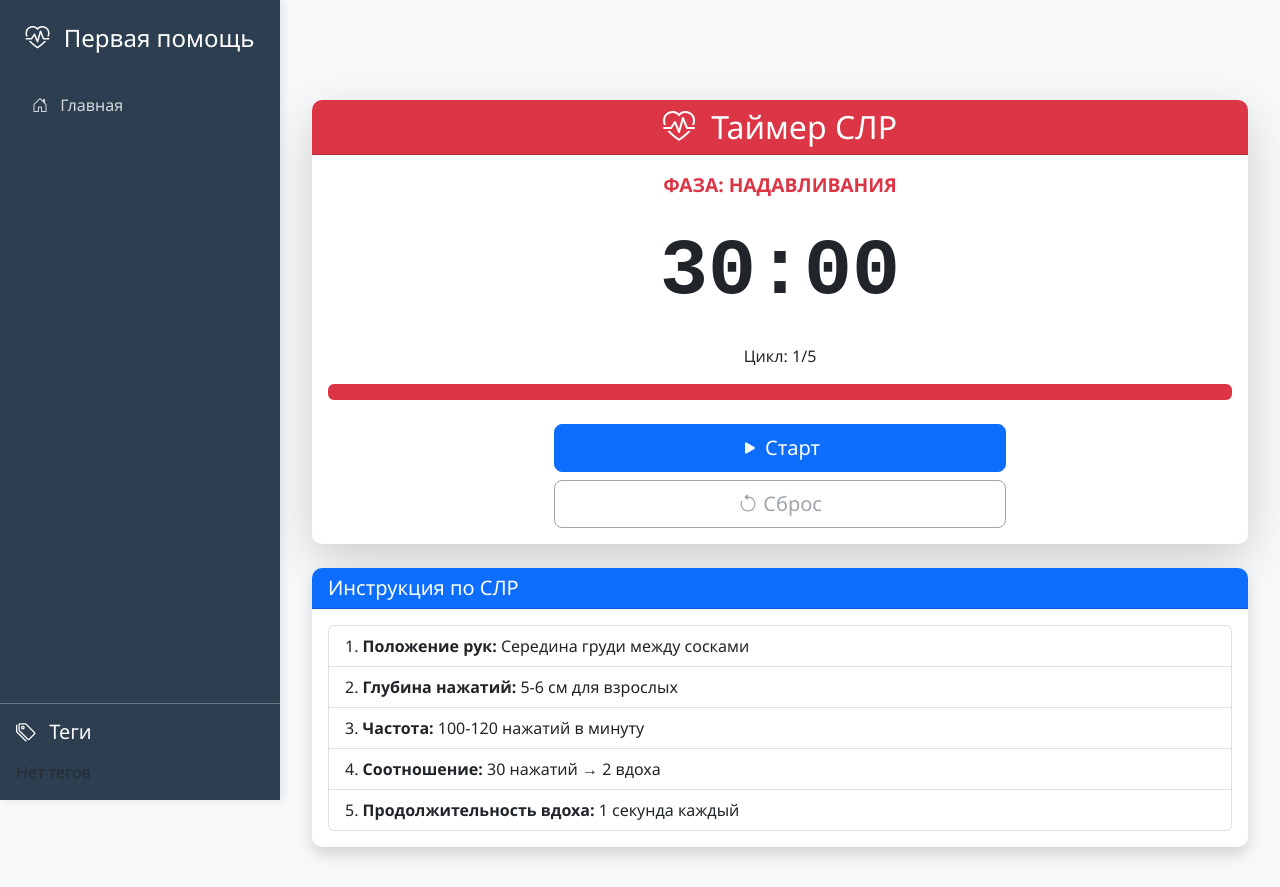
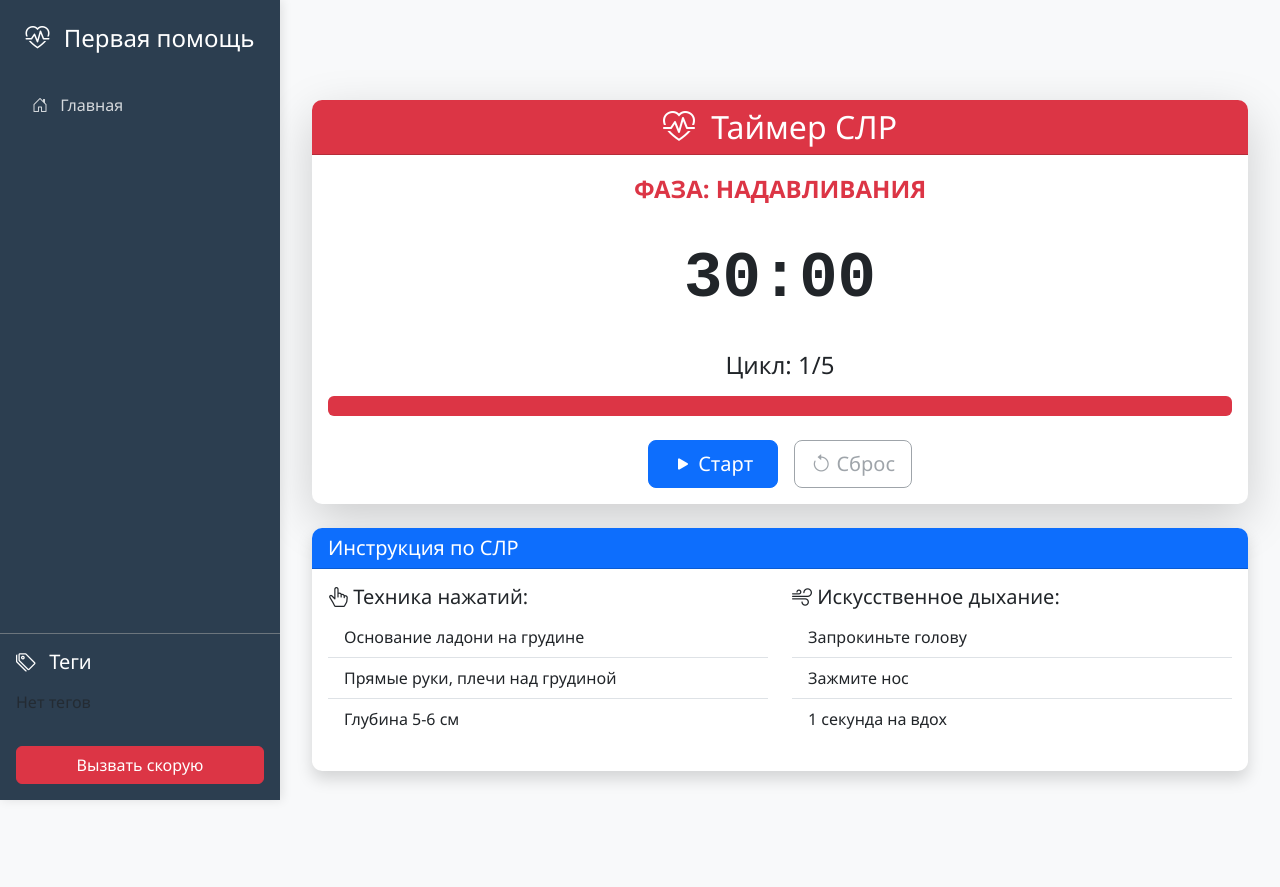
Before and after one commit to antonzabiran/first_aid, a Django app: template medical_care/templates/medical_care/cpr_timer.html in a window 1280 px wide. After the commit the page ends 800 px from the top, so only its background shows below. Run offline with Django 5.2, Linux system fonts and the light colour scheme; the template is opened without the code that fills it, so the values that code supplies are empty.

Commit message:
Объединение всех изменений в main

```diff
--- a/medical_care/templates/medical_care/base.html
+++ b/medical_care/templates/medical_care/base.html
@@ -5,14 +5,8 @@
     <meta charset="UTF-8">
     <meta name="viewport" content="width=device-width, initial-scale=1.0">
     <title>{% block title %}Медицинский справочник первой помощи{% endblock %}</title>
-
-    <!-- Bootstrap 5 CSS -->
     <link href="https://cdn.jsdelivr.net/npm/bootstrap@5.3.0/dist/css/bootstrap.min.css" rel="stylesheet">
-
-    <!-- Bootstrap Icons -->
     <link rel="stylesheet" href="https://cdn.jsdelivr.net/npm/bootstrap-icons@1.8.0/font/bootstrap-icons.css">
-
-    <!-- Кастомные стили -->
     <style>
         :root {
             --sidebar-width: 280px;
@@ -83,7 +77,6 @@
     {% block extra_css %}{% endblock %}
 </head>
 <body>
-    <!-- Боковая панель -->
     <aside class="sidebar">
         <div class="d-flex flex-column h-100">
             <div class="sidebar-header p-4">
@@ -131,38 +124,20 @@
                     {% endfor %}
                 </div>
             </div>
+
+            <div class="emergency-call p-3">
+                <a href="{% url 'medical_care:call_ambulance' %}" class="btn btn-danger w-100">
+                    <i class="bi bi-ambulance"></i> Вызвать скорую
+                </a>
+            </div>
         </div>
     </aside>
 
-    <!-- Основное содержимое -->
     <main class="main-content">
-        {% block content %}
-        <!-- Сюда будет подставляться содержимое дочерних шаблонов -->
-        {% endblock %}
+        {% block content %}{% endblock %}
     </main>
 
-    <!-- Bootstrap JS и зависимости -->
     <script src="https://cdn.jsdelivr.net/npm/bootstrap@5.3.0/dist/js/bootstrap.bundle.min.js"></script>
-
-    <!-- Кастомные скрипты -->
-    <script>
-        // Активация всплывающих подсказок
-        document.addEventListener('DOMContentLoaded', function() {
-            var tooltipTriggerList = [].slice.call(document.querySelectorAll('[data-bs-toggle="tooltip"]'))
-            var tooltipList = tooltipTriggerList.map(function (tooltipTriggerEl) {
-                return new bootstrap.Tooltip(tooltipTriggerEl)
-            });
-
-            // Активация активных ссылок
-            document.querySelectorAll('.nav-link').forEach(link => {
-                if(link.href === window.location.href) {
-                    link.classList.add('active');
-                    link.setAttribute('aria-current', 'page');
-                }
-            });
-        });
-    </script>
-
     {% block extra_js %}{% endblock %}
 </body>
 </html>
--- a/medical_care/templates/medical_care/cpr_timer.html
+++ b/medical_care/templates/medical_care/cpr_timer.html
@@ -5,9 +5,10 @@
     #timer-display {
         font-family: 'Courier New', monospace;
         font-weight: bold;
+        font-size: 4rem;
     }
     .phase-indicator {
-        font-size: 1.2rem;
+        font-size: 1.5rem;
         font-weight: bold;
     }
     .compression-phase {
@@ -15,6 +16,12 @@
     }
     .ventilation-phase {
         color: #0d6efd;
+    }
+    .btn-cpr {
+        border-radius: 50%;
+        width: 80px;
+        height: 80px;
+        font-size: 1.5rem;
     }
 </style>
 {% endblock %}
@@ -31,18 +38,18 @@
             <div id="phase-indicator" class="phase-indicator mb-3 compression-phase">
                 ФАЗА: НАДАВЛИВАНИЯ
             </div>
-            <div id="timer-display" class="display-1 my-4">30:00</div>
-            <div id="cycle-counter" class="mb-3">Цикл: 1/5</div>
+            <div id="timer-display" class="my-4">30:00</div>
+            <div id="cycle-counter" class="mb-3 h4">Цикл: 1/5</div>
 
-            <div class="progress mb-4">
+            <div class="progress mb-4" style="height: 20px;">
                 <div id="progress-bar" class="progress-bar bg-danger" style="width: 100%"></div>
             </div>
 
-            <div class="d-grid gap-2 col-md-6 mx-auto">
-                <button id="start-btn" class="btn btn-lg btn-primary">
+            <div class="d-flex justify-content-center gap-3">
+                <button id="start-btn" class="btn btn-primary btn-lg px-4">
                     <i class="bi bi-play-fill"></i> Старт
                 </button>
-                <button id="reset-btn" class="btn btn-lg btn-outline-secondary" disabled>
+                <button id="reset-btn" class="btn btn-outline-secondary btn-lg" disabled>
                     <i class="bi bi-arrow-counterclockwise"></i> Сброс
                 </button>
             </div>
@@ -54,23 +61,24 @@
             <h5 class="mb-0">Инструкция по СЛР</h5>
         </div>
         <div class="card-body">
-            <ol class="list-group list-group-numbered">
-                <li class="list-group-item">
-                    <strong>Положение рук:</strong> Середина груди между сосками
-                </li>
-                <li class="list-group-item">
-                    <strong>Глубина нажатий:</strong> 5-6 см для взрослых
-                </li>
-                <li class="list-group-item">
-                    <strong>Частота:</strong> 100-120 нажатий в минуту
-                </li>
-                <li class="list-group-item">
-                    <strong>Соотношение:</strong> 30 нажатий → 2 вдоха
-                </li>
-                <li class="list-group-item">
-                    <strong>Продолжительность вдоха:</strong> 1 секунда каждый
-                </li>
-            </ol>
+            <div class="row">
+                <div class="col-md-6">
+                    <h5><i class="bi bi-hand-index-thumb"></i> Техника нажатий:</h5>
+                    <ul class="list-group list-group-flush mb-3">
+                        <li class="list-group-item">Основание ладони на грудине</li>
+                        <li class="list-group-item">Прямые руки, плечи над грудиной</li>
+                        <li class="list-group-item">Глубина 5-6 см</li>
+                    </ul>
+                </div>
+                <div class="col-md-6">
+                    <h5><i class="bi bi-wind"></i> Искусственное дыхание:</h5>
+                    <ul class="list-group list-group-flush">
+                        <li class="list-group-item">Запрокиньте голову</li>
+                        <li class="list-group-item">Зажмите нос</li>
+                        <li class="list-group-item">1 секунда на вдох</li>
+                    </ul>
+                </div>
+            </div>
         </div>
     </div>
 </div>
@@ -90,26 +98,22 @@
         let cycle = 1;
         const totalCycles = 5;
 
-        startBtn.addEventListener('click', startTimer);
-        resetBtn.addEventListener('click', resetTimer);
+        function updateDisplay() {
+            const mins = Math.floor(seconds / 60);
+            const secs = seconds % 60;
+            timerDisplay.textContent = `${mins}:${secs < 10 ? '0' : ''}${secs}`;
+            progressBar.style.width = `${(seconds / (isCompressionPhase ? 30 : 2)) * 100}%`;
+        }
 
         function startTimer() {
             startBtn.disabled = true;
             resetBtn.disabled = false;
+            startBtn.innerHTML = '<i class="bi bi-pause-fill"></i> Пауза';
 
             timer = setInterval(() => {
                 seconds--;
+                updateDisplay();
 
-                // Обновляем отображение таймера
-                const mins = Math.floor(seconds / 60);
-                const secs = seconds % 60;
-                timerDisplay.textContent = `${mins}:${secs < 10 ? '0' : ''}${secs}`;
-
-                // Обновляем прогресс-бар
-                const progress = (seconds / 30) * 100;
-                progressBar.style.width = `${progress}%`;
-
-                // Переключаем фазы
                 if (seconds <= 0) {
                     isCompressionPhase = !isCompressionPhase;
 
@@ -117,9 +121,10 @@
                         cycle++;
                         if (cycle > totalCycles) {
                             clearInterval(timer);
-                            timerDisplay.textContent = "00:00";
-                            phaseIndicator.textContent = "ЗАВЕРШЕНО";
+                            timerDisplay.textContent = "Готово";
+                            phaseIndicator.textContent = "РЕАНИМАЦИЯ ЗАВЕРШЕНА";
                             phaseIndicator.className = "phase-indicator mb-3 text-success";
+                            startBtn.disabled = true;
                             return;
                         }
                         seconds = 30;
@@ -142,15 +147,26 @@
             isCompressionPhase = true;
             cycle = 1;
 
-            timerDisplay.textContent = "30:00";
-            progressBar.style.width = "100%";
+            updateDisplay();
             phaseIndicator.textContent = "ФАЗА: НАДАВЛИВАНИЯ";
             phaseIndicator.className = "phase-indicator mb-3 compression-phase";
             cycleCounter.textContent = `Цикл: 1/${totalCycles}`;
 
             startBtn.disabled = false;
+            startBtn.innerHTML = '<i class="bi bi-play-fill"></i> Старт';
             resetBtn.disabled = true;
         }
+
+        startBtn.addEventListener('click', function() {
+            if (startBtn.innerHTML.includes('Старт')) {
+                startTimer();
+            } else {
+                clearInterval(timer);
+                startBtn.innerHTML = '<i class="bi bi-play-fill"></i> Продолжить';
+            }
+        });
+
+        resetBtn.addEventListener('click', resetTimer);
     });
 </script>
 {% endblock %}
--- a/medical_care/urls.py
+++ b/medical_care/urls.py
@@ -12,4 +12,5 @@ urlpatterns = [
     path('assessment/result/', views.assessment_result, name='assessment_result'),
     path('cpr-timer/', views.cpr_timer_view, name='cpr_timer'),
     path('<slug:emergency_slug>/', views.get_info_medical_care, name='info'),
+    path('call-ambulance/', views.call_ambulance, name='call_ambulance'),
 ]
--- a/medical_care/views.py
+++ b/medical_care/views.py
@@ -108,3 +108,6 @@ def cpr_timer_view(request):
         'emergency_list': EmergencyCondition.objects.filter(is_active=True),
         'all_tags': Tag.objects.all(),
     })
+
+def call_ambulance(request):
+    return render(request, 'medical_care/call_ambulance.html')
```
Also changed, not shown: medical_care/templates/medical_care/assessment_result.html (+30 -17 lines), medical_care/templates/medical_care/assessment_step.html (+40 -7 lines), medical_care/templates/medical_care/call_ambulance.html (added, +31 -0 lines).
